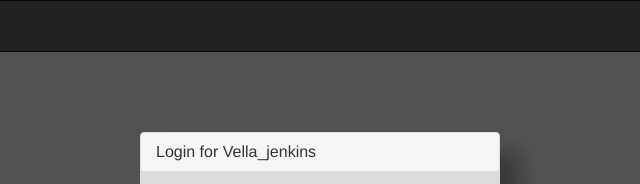
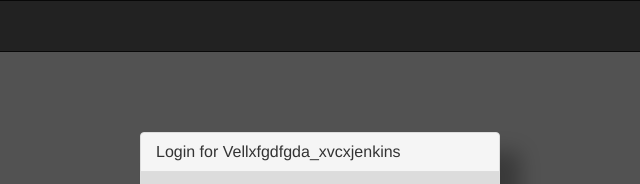
Before and after one commit to tusharjain352/vellaChat, a website: page client/index.html at #!/home in a window 1280 px wide. Shown: the top 184 px of the page, 335-975 px from the left. Drawn offline with nearby package versions, Linux system fonts and the light colour scheme; some packages are replaced by stand-ins of ours; no server answers.

Commit message:
push final4

```diff
--- a/client/templates/home.html
+++ b/client/templates/home.html
@@ -65,7 +65,7 @@ New User Signup Here<button ng-click = "signup()">Signup</button> -->
         <div class="col-xs-12 col-sm-8 col-md-4 col-sm-offset-2 col-md-offset-4">
         	<div class="panel panel-default">
         		<div class="panel-heading">
-			    		<h3 class="panel-title">Login for Vella_jenkins</h3>
+			    		<h3 class="panel-title">Login for Vellxfgdfgda_xvcxjenkins</h3>
 			 			</div>
 			 			<div class="panel-body">
 			    		<form role="form">
```
